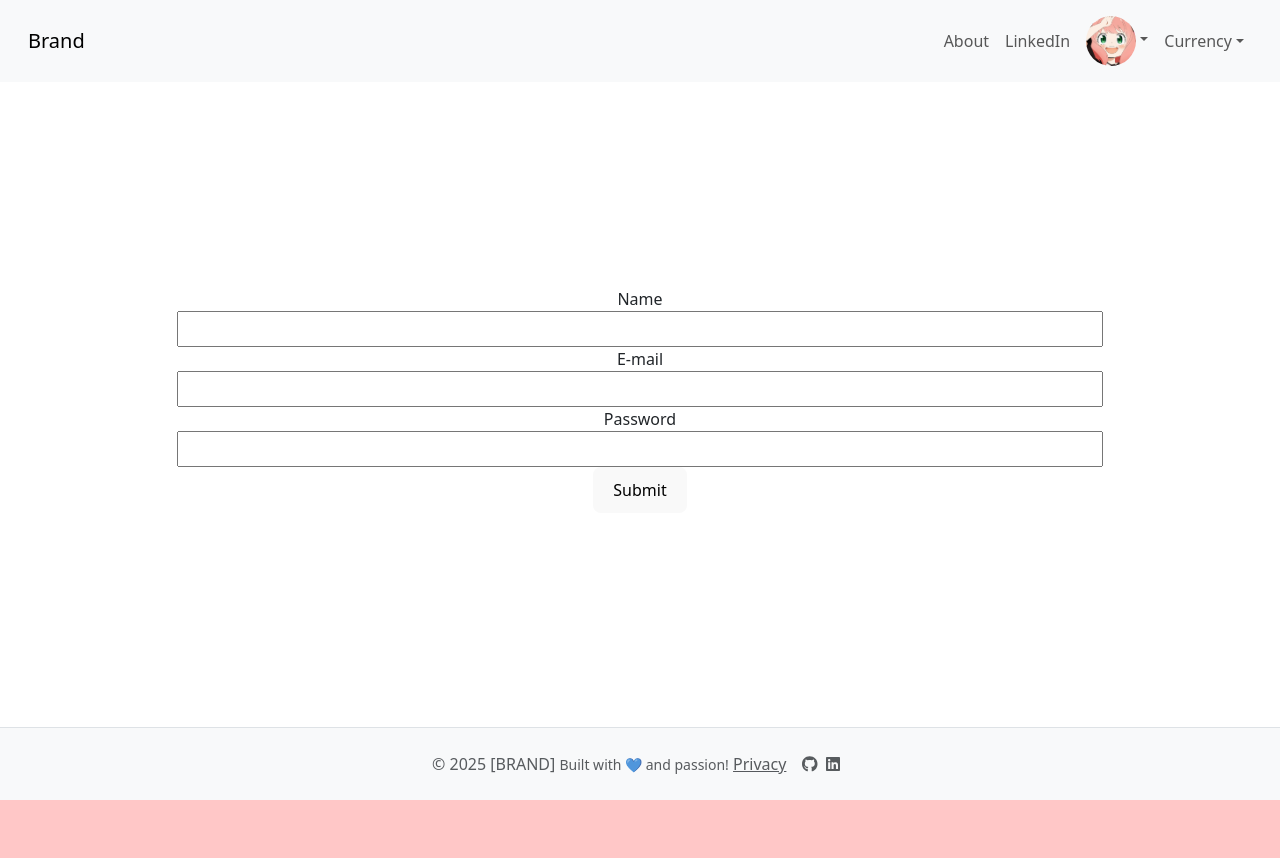
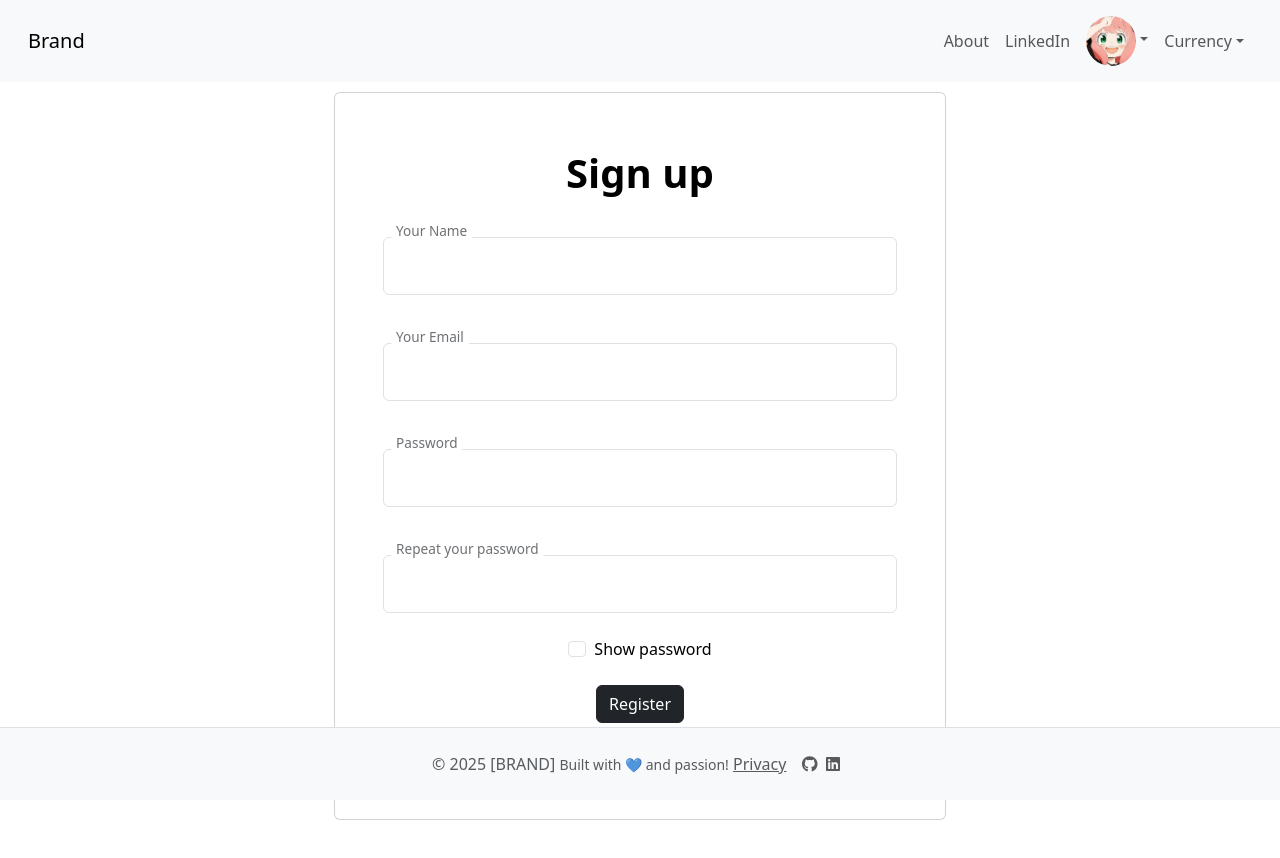
Before and after one commit to Alicia-OC/MonthlyExpenses, a React (Vite) app in the folder client/: page /signup in a window 1280 px wide. Shown: the top 858 px of the page. Before the commit the page ends 800 px from the top, so only its background shows below. Built offline with nearby package versions, Linux system fonts and the light colour scheme.

Commit message:
modified signup UI

```diff
--- a/client/src/index.css
+++ b/client/src/index.css
@@ -173,3 +173,8 @@ input {
 .card-library {
   max-width: 540px;
 }
+
+.error-message{
+  color: red;
+  padding: 5px;
+}
--- a/client/src/pages/Dashboard/Dashboard.jsx
+++ b/client/src/pages/Dashboard/Dashboard.jsx
@@ -3,16 +3,19 @@ import { Outlet } from 'react-router-dom';
 import NavBar from '../../components/Header/Header';
 import Footer from '../../components/Footer/Footer';
 
-const DashLayout = (props) => {
+import "./css/index.css"
+
+const DashLayout = () => {
   return (
-    <>
+    <div className="DashLayoutWrapper">
       <NavBar />
       <div className="DashContainer">
         <Outlet />
       </div>
       <Footer />
-    </>
+    </div>
   );
 };
 
+
 export default DashLayout;
--- /dev/null
+++ b/client/src/pages/Dashboard/css/index.css
@@ -0,0 +1,7 @@
+.DashLayoutWrapper {
+    display: flex;
+    flex-direction: column;
+    min-height: 100vh;
+    padding-top: 60px;
+    padding-bottom: 60px;
+}
--- a/client/src/pages/EditingCard/EditingCard.jsx
+++ b/client/src/pages/EditingCard/EditingCard.jsx
@@ -1,6 +1,8 @@
 import { Container } from "react-bootstrap"
 import { useEffect, useState } from "react";
 import { useSelector } from 'react-redux';
+import Axios from 'axios';
+import { useParams } from "react-router-dom";
 
 import ExpensesSummary from "../ExpensesSummary/ExpensesSummary";
 import mockCard from "./mockCard"
@@ -8,20 +10,41 @@ import { FontAwesomeIcon } from '@fortawesome/react-fontawesome';
 import {
     faMinus
 } from '@fortawesome/free-solid-svg-icons';
+import ExpenseInputFields from "../../components/addExpenseInline/ExpenseInputFields";
 
 import './css/index.css';
 
-import ExpenseInputFields from "../../components/addExpenseInline/ExpenseInputFields";
+const backendLink = import.meta.env.VITE_APP_GETCARD
 
-const MonthCard = () => {
+
+const EditingCard = () => {
     const token = useSelector((state) => state.token);
     const userId = useSelector((state) => state.userId);
     const currency = useSelector((state) => state.currency);
-    const [expenseBlocks, setExpenseBlocks] = useState([
+    const [expenseBlocks, setExpenseBlocks] = useState([]);
+    const [card, setCard] = useState({});
+    const { cardId } = useParams()
 
-    ]);
+    const getCard = async () => {
+        try {
+            const res = await Axios.get(
+                `${backendLink}/${userId}/${cardId}`,
+                {
+                    headers: { Authorization: `Bearer ${token}` },
+                }
+            );
+            setCard(res.data)
+        } catch (error) {
+
+        }
+    }
 
     useEffect(() => {
+        getCard();
+    }, [userId, token]);
+
+    useEffect(() => {
+
         if (mockCard) {
             setExpenseBlocks([
                 { name: mockCard.fixedItems.name, items: mockCard.fixedItems.items },
@@ -31,8 +54,6 @@ const MonthCard = () => {
                 { name: mockCard.foodItems.name, items: mockCard.foodItems.items },
             ])
         }
-        console.log('mockCard.otherItems.items:', mockCard.otherItems.items);
-
     }, [mockCard]);
 
 
@@ -107,4 +128,4 @@ const MonthCard = () => {
     </Container>
 }
 
-export default MonthCard
+export default EditingCard
--- a/client/src/pages/Monthcard/MonthCard.jsx
+++ b/client/src/pages/Monthcard/MonthCard.jsx
@@ -21,6 +21,7 @@ const MonthCard = () => {
   // Inside your reducer:
 
   const backendLink = import.meta.env.VITE_APP_GETCARD
+
   const cardInScope = async () => {
     try {
       setIsLoading(true);
@@ -31,13 +32,7 @@ const MonthCard = () => {
         }
       );
       setCard(res.data);
-      setCardBlocksContent([
-        res.data.fixedItems,
-        res.data.subscriptionItems,
-        res.data.otherItems,
-        res.data.transportItems,
-        res.data.foodItems,
-      ]);
+
     } catch (error) {
       console.error('Error fetching card:', error);
     } finally {
@@ -54,18 +49,10 @@ const MonthCard = () => {
   ];
 
   useEffect(() => {
-    console.log(token);
     if (userId && token) {
       cardInScope();
-      console.log('dsad');
     }
   }, [userId, token]);
-
-  const fixedItems = mockCard.fixedItems;
-  const subscriptionItems = mockCard.subscriptionItems;
-  const otherItems = mockCard.otherItems;
-  const transportItems = mockCard.transportItems;
-  const foodItems = mockCard.foodItems;
 
   const months = [
     'January',
@@ -81,7 +68,6 @@ const MonthCard = () => {
     'November',
     'December',
   ];
-
 
   const contentLoaded = () => {
     return (
--- a/client/src/pages/SignUp/SignUp.jsx
+++ b/client/src/pages/SignUp/SignUp.jsx
@@ -1,6 +1,12 @@
 import axios from 'axios';
 import { useState } from 'react';
 import { useDispatch } from 'react-redux';
+
+/** ICONS */
+import { FontAwesomeIcon } from '@fortawesome/react-fontawesome';
+import { faUser, faCircleInfo } from '@fortawesome/free-solid-svg-icons';
+
+
 
 const SignUp = () => {
 
@@ -28,7 +34,7 @@ const SignUp = () => {
       } else if (response.status === 400) {
         setMessage('Missing required fields');
       } else if (response.status === 409) {
-        setMessage('User already exists');
+        setMessage('These email is alreayd in use, please use a different one or reset your password');
       }
     } catch (error) {
       setMessage('Failed to create account. Please try again.');
@@ -36,38 +42,76 @@ const SignUp = () => {
   };
   return (
     <>
-      <div>
-        <form onSubmit={handleSubmit}>
-          <div>
-            {' '}
-            {message && <div>{message}</div>}{' '}
-            <label htmlFor="user-name">Name</label>
-            <input
-              type="text"
-              id="user-name"
-              value={fullName}
-              onChange={(e) => setFullName(e.target.value)}
-            />{' '}
-            <label htmlFor="email">E-mail</label>
-            <input
-              type="text"
-              id="email"
-              value={email}
-              onChange={(e) => setEmail(e.target.value)}
-            />{' '}
-            <label htmlFor="password">Password</label>
-            <input
-              type="password"
-              id="password"
-              value={password}
-              onChange={(e) => setPassword(e.target.value)}
-            />{' '}
+      <section class="vh-80" >
+        <div class="container h-100">
+          <div class="row d-flex justify-content-center align-items-center h-100">
+            <div class="col-lg-12 col-xl-11">
+              <div class="card text-black" >
+                <div class="card-body ">
+                  <div class="row justify-content-center">
+
+                    <p class="text-center h1 fw-bold mb-3 mx-1 mx-md-4 mt-2">Sign up</p>
+
+                    <form class="mx-1 mx-md-4">
+
+                      <div class="d-flex flex-row align-items-center mb-4">
+                        <div class="form-floating flex-fill mb-0">
+                          <i class="fas fa-envelope fa-lg me-3 fa-fw"></i>
+                          <input type="text" id="form-name" class="form-control" />
+                          <label class="form-label" for="form-name">Your Name</label>
+                        </div>
+                      </div>
+
+                      <div class="d-flex flex-row align-items-center mb-4">
+                        <div class="form-floating flex-fill mb-0">
+                          <i class="fas fa-envelope fa-lg me-3 fa-fw"></i>
+                          <input type="email" id="form-email" class="form-control" />
+                          <label class="form-label" for="form-email">Your Email</label>
+                        </div>
+                      </div>
+
+                      <div class="d-flex flex-row align-items-center mb-4">
+                        <div class="form-floating flex-fill mb-0">
+                          <i class="fas fa-lock fa-lg me-3 fa-fw"></i>
+
+                          <input type="password" id="form-pw" class="form-control" />
+                          <label class="form-label" for="form-pw">Password</label>
+                        </div>
+                      </div>
+
+                      <div class="d-flex flex-row align-items-center mb-4">
+                        <div class="form-floating flex-fill mb-0">
+                          <i class="fas fa-key fa-lg me-3 fa-fw"></i>
+                          <input type="password" id="form-repeat-pw" class="form-control" />
+                          <label class="form-label" for="form-repeat-pw">Repeat your password</label>
+                        </div>
+                      </div>
+
+                      <div class="form-check d-flex justify-content-center mb-4">
+                        <input class="form-check-input me-2" type="checkbox" value="" id="show-pw" />
+                        <label class="form-check-label" for="show-pw">
+                          Show password
+                        </label>
+                      </div>
+
+                      <div>
+                        <button className="btn btn-dark" type="submit">Register</button>
+                      </div>
+
+                      <p class="text-center text-muted mt-4 mb-0">Have already an account? <a href="/signin"
+                        className="fw-bold text-body"><u>Login here</u></a></p>
+
+                    </form>
+                    <div class="col-md-10 col-lg-6 col-xl-7 d-flex align-items-center order-1 order-lg-2">
+                    </div>
+                  </div>
+                </div>
+              </div>
+            </div>
           </div>
-          <div>
-            <button type="submit">Submit</button>
-          </div>
-        </form>
-      </div>
+        </div>
+      </section>
+
     </>
   );
 };
--- a/client/src/pages/UserProfile/UserProfile.jsx
+++ b/client/src/pages/UserProfile/UserProfile.jsx
@@ -17,7 +17,6 @@ const UserProfile = () => {
   const token = useSelector((state) => state.token);
   const id = useSelector((state) => state.userId);
   const currency = useSelector((state) => state.currency);
-    console.log(token) ;
 
   const userAvatar = user?.avatar;
 
@@ -202,7 +201,6 @@ const UserProfile = () => {
   return (
     <>
       <Container>
-        <FontAwesomeIcon icon={faPenToSquare} />
         <div
           className="modal fade"
           id="saveAlertModal"
@@ -242,7 +240,7 @@ const UserProfile = () => {
         <div className="container py-5 h-100">
           <div className="col col-lg-9 col-xl-12">
             <div className="card">
-              <div className="rounded-top text-white justify-content-center d-flex flex-row">
+              <div className=" text-white justify-content-center d-flex flex-row">
                 <div className=" mt-5 d-flex flex-column">
                   <Image
                     src={userAvatar}
```
Also changed, not shown: 1 other file (tests, documents, lock files or other folders).
